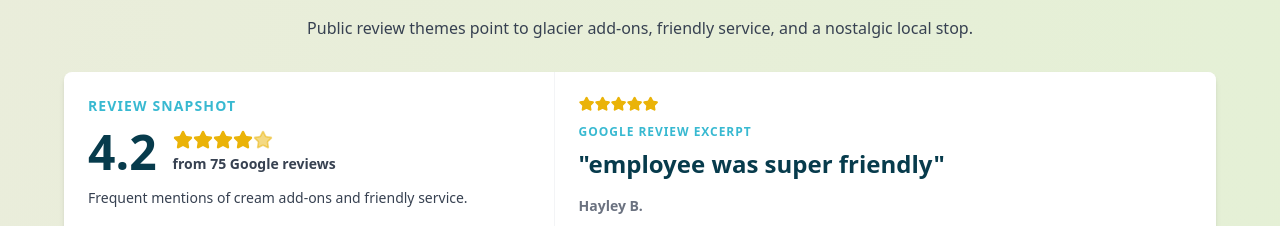
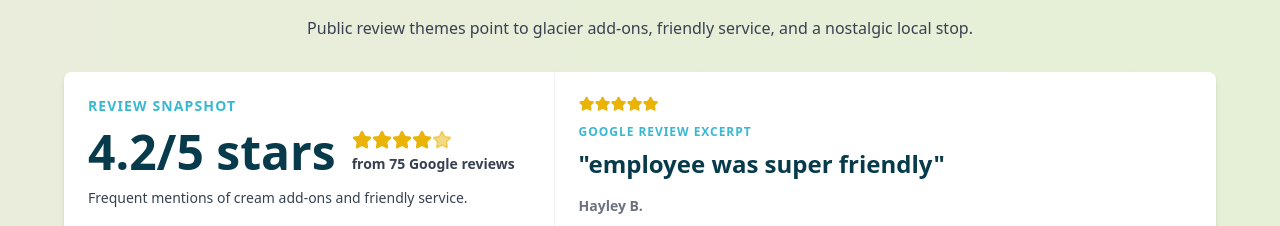
Before and after one commit to Zarskiii/snoasis-eagle-mountain, a React (Vite) app: page /#/ in a window 1280 px wide. Shown: the part 1611-1837 px from the top of the page. Built offline with nearby package versions, Linux system fonts and the light colour scheme.

Commit message:
Clarify review rating scale

```diff
--- a/src/components/Testimonials.tsx
+++ b/src/components/Testimonials.tsx
@@ -31,7 +31,7 @@ const Testimonials = () => {
             <div className="p-5 md:p-6">
               <p className="text-sm font-semibold uppercase tracking-[0.08em] text-tiki-blue">Review snapshot</p>
               <div className="mt-3 flex flex-wrap items-center gap-x-4 gap-y-2">
-                <p className="text-5xl font-black leading-none text-tiki-dark">{reviewStats.rating}</p>
+                <p className="text-4xl font-black leading-none text-tiki-dark md:text-5xl">{reviewStats.rating}/5 stars</p>
                 <div>
                   <div className="flex">
                     {[...Array(4)].map((_, index) => (
```
